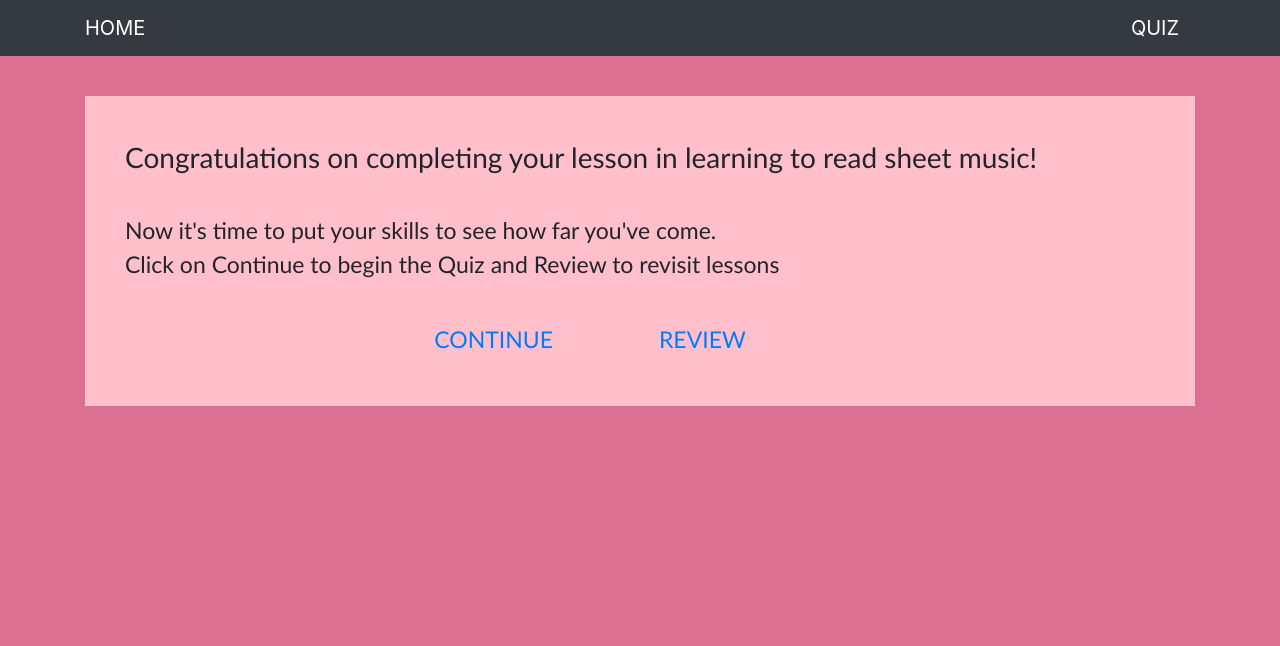
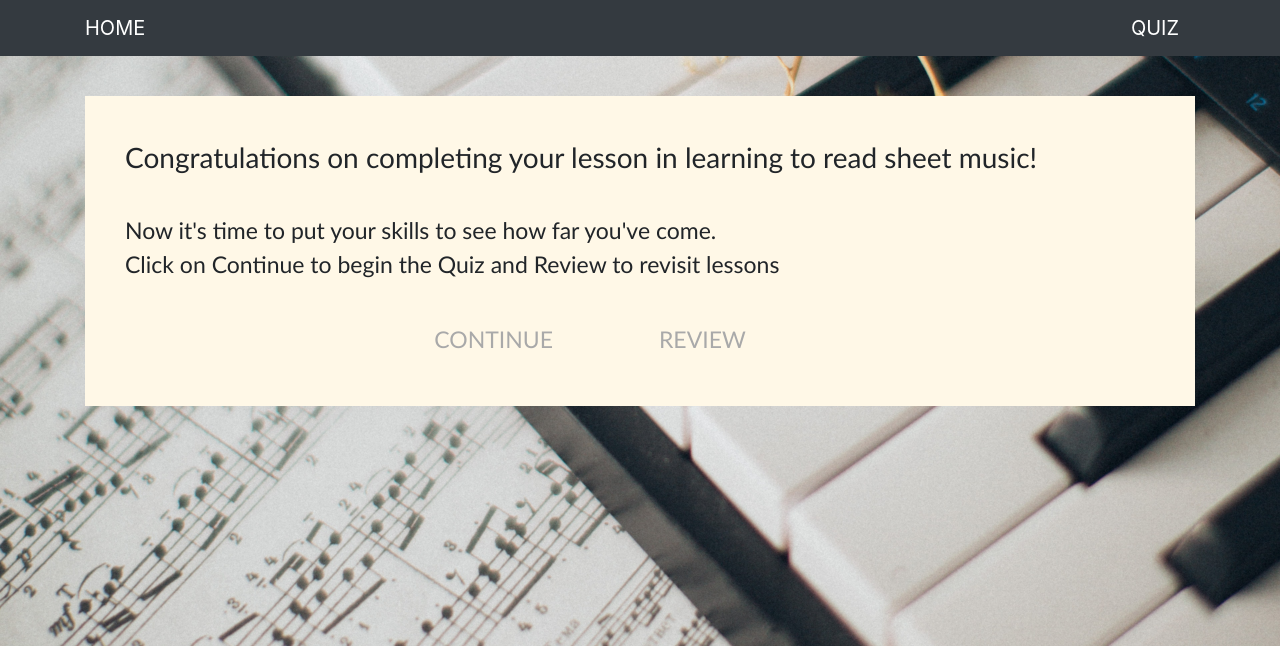
Before and after one commit to Aishwarya404/Read-Sheet-Music, a Flask app: page /middle in a window 1280 px wide. Shown: the top 646 px of the page. Run offline with Flask 2, Linux system fonts and the light colour scheme; some libraries are stand-ins or nearby versions.

Commit message:
Background changes

```diff
--- a/static/layout.css
+++ b/static/layout.css
@@ -1,3 +1,7 @@
 body {
-    background-color: palevioletred;
+    /* background-color: palevioletred; */
+    background-image: url('./pictures/keys.jpg');
+    /* background-size: 2000px 2000px; */
+    background-size: cover;
+    background-position:50% 50%;
 }
--- a/static/middle.css
+++ b/static/middle.css
@@ -3,7 +3,7 @@
     padding-bottom: 50px;
     margin-top: 40px;
     margin-bottom: 40px;
-    background-color: pink;
+    background-color: #fff8e7;
     font-size: 23px;
     font-family: 'Trebuchet MS', 'Lucida Sans Unicode', 'Lucida Grande', 'Lucida Sans', Arial, sans-serif;
 }
@@ -21,3 +21,7 @@
 .links {
     text-align: center;
 }
+
+a {
+    color: darkgray;
+}
--- a/static/quiz.css
+++ b/static/quiz.css
@@ -4,7 +4,7 @@
     padding-bottom: 50px;
     margin-top: 40px;
     margin-bottom: 40px;
-    background-color: pink;
+    background-color: #fff8e7;
 }
 
 .qImage {
--- a/static/result.css
+++ b/static/result.css
@@ -3,7 +3,7 @@
     padding-bottom: 50px;
     margin-top: 40px;
     margin-bottom: 40px;
-    background-color: pink;
+    background-color: #fff8e7;
     font-size: 23px;
     font-family: 'Trebuchet MS', 'Lucida Sans Unicode', 'Lucida Grande', 'Lucida Sans', Arial, sans-serif;
 }
```
Also changed, not shown: static/pictures/keys.jpg (added), static/pictures/leafs.jpg (added), 1 other file.
